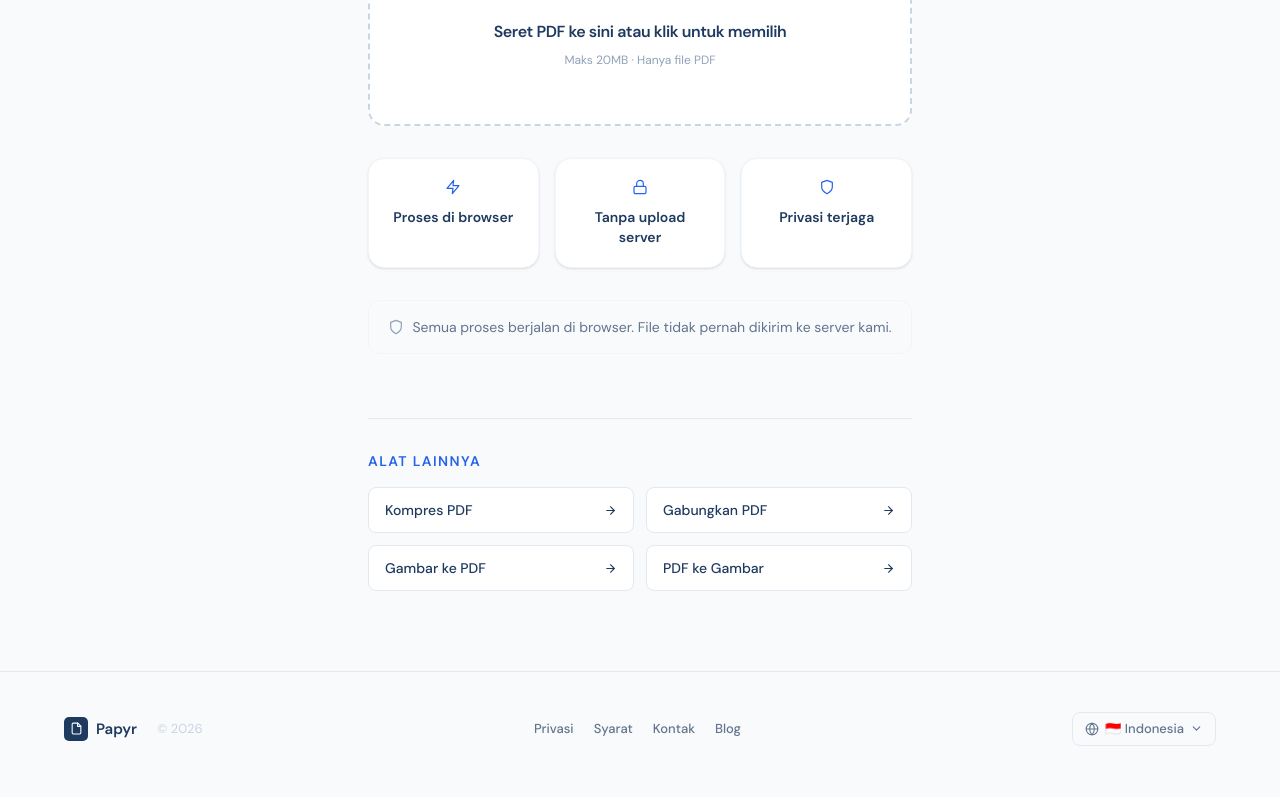
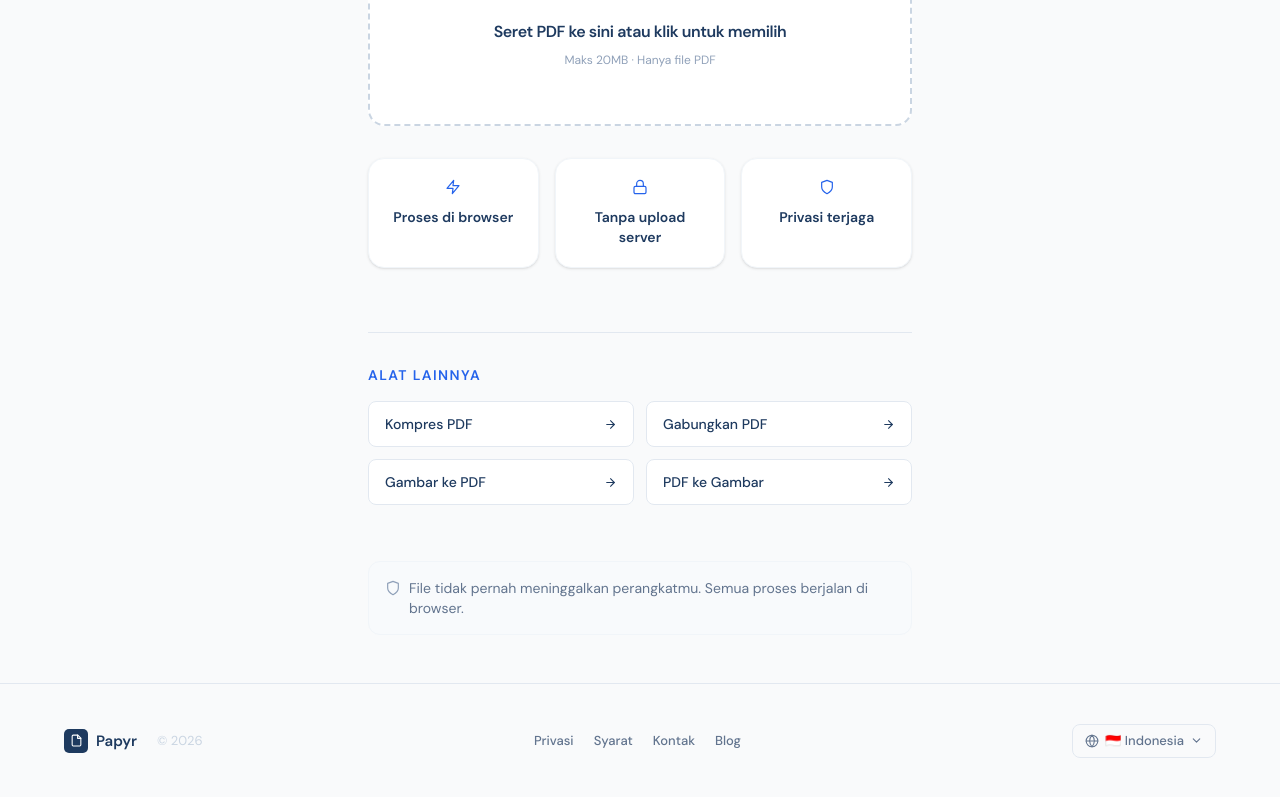
Before and after one commit to fazulfi/papyr, a Next.js app in the folder frontend/: page /split in a window 1280 px wide. Shown: the part 447-1244 px from the top of the page. Built offline with nearby package versions, Linux system fonts and the light colour scheme; no server answers.

Commit message:
feat: add always-visible PrivacyNotice component to all tool pages (PAPYR-071)
Ultraworked with [Sisyphus](https://github.com/code-yeongyu/oh-my-openagent)

Co-authored-by: Sisyphus <clio-agent@sisyphuslabs.ai>

```diff
--- a/frontend/src/app/compress/page.tsx
+++ b/frontend/src/app/compress/page.tsx
@@ -3,6 +3,7 @@
 import { useState } from "react";
 import PDFUploader from "@/components/PDFUploader";
 import OtherTools from "@/components/OtherTools";
+import PrivacyNotice from "@/components/PrivacyNotice";
 import { config } from "@/lib/config";
 
 /* ── Inline SVG Icons ── */
@@ -77,7 +78,10 @@ export default function CompressPage() {
         onStateChange={(state) => setUploaderState(state)}
       />
 
-      {/* Feature badges & Privacy — only visible in idle state */}
+      {/* Privacy notice — always visible */}
+      <PrivacyNotice model="server" />
+
+      {/* Feature badges — only visible in idle state */}
       {uploaderState === "idle" && (
         <div className="animate-fade-up">
           <div className="mt-8 grid grid-cols-1 gap-4 md:grid-cols-3">
@@ -91,16 +95,6 @@ export default function CompressPage() {
               </div>
             ))}
           </div>
-
-          {/* Privacy notice */}
-          <div className="mt-8 flex items-start justify-center rounded-xl bg-slate-50 p-4 text-sm text-slate-500 border border-slate-100">
-            <span className="mt-0.5 text-slate-400 mr-2 shrink-0">
-              <ShieldIcon size={16} />
-            </span>
-            <p>
-              File kamu otomatis dihapus setelah 1 jam. Kami tidak pernah menyimpan dokumenmu.
-            </p>
-          </div>
         </div>
       )}
       <OtherTools currentTool="/compress" />
--- a/frontend/src/app/image-to-pdf/page.tsx
+++ b/frontend/src/app/image-to-pdf/page.tsx
@@ -23,6 +23,7 @@ import { limits, config } from "@/lib/config";
 import { imagesToPDF, downloadPDF } from "@/lib/pdfUtils";
 import { trackTaskStarted, trackTaskCompleted, trackTaskFailed } from "@/lib/analytics";
 import OtherTools from "@/components/OtherTools";
+import PrivacyNotice from "@/components/PrivacyNotice";
 
 /* ── Types ── */
 
@@ -660,15 +661,6 @@ export default function ImageToPdfPage() {
                 ))}
               </div>
 
-              <div className="mt-8 flex items-start justify-center rounded-xl border border-slate-100 bg-slate-50 p-4 text-sm text-slate-500">
-                <span className="mr-2 mt-0.5 shrink-0 text-slate-400">
-                  <ShieldIcon size={16} />
-                </span>
-                <p>
-                  Gambar kecil diproses langsung di browser. File besar dikirim ke server
-                  dan otomatis dihapus dalam 1 jam.
-                </p>
-              </div>
              </>
           )}
 
@@ -676,6 +668,9 @@ export default function ImageToPdfPage() {
           <OtherTools currentTool="/image-to-pdf" />
         </div>
       )}
+
+      {/* Privacy notice — always visible */}
+      <PrivacyNotice model="hybrid" />
     </div>
   );
 }
--- a/frontend/src/app/merge/page.tsx
+++ b/frontend/src/app/merge/page.tsx
@@ -23,6 +23,7 @@ import { limits } from "@/lib/config";
 import { mergePDFs, downloadPDF } from "@/lib/pdfUtils";
 import { trackTaskStarted, trackTaskCompleted, trackTaskFailed } from "@/lib/analytics";
 import OtherTools from "@/components/OtherTools";
+import PrivacyNotice from "@/components/PrivacyNotice";
 
 /* ── Types ── */
 
@@ -560,7 +561,6 @@ export default function MergePage() {
 
           {/* Feature badges */}
           {files.length === 0 && (
-            <>
             <div className="mt-8 grid grid-cols-1 gap-4 md:grid-cols-3">
               {FEATURES.map((f) => (
                 <div
@@ -572,23 +572,15 @@ export default function MergePage() {
                 </div>
               ))}
             </div>
-
-              {/* Privacy notice */}
-              <div className="mt-8 flex items-start justify-center rounded-xl bg-slate-50 p-4 text-sm text-slate-500 border border-slate-100">
-                <span className="mt-0.5 text-slate-400 mr-2 shrink-0">
-                  <ShieldIcon size={16} />
-                </span>
-                <p>
-                  Semua proses berjalan di browser. File tidak pernah dikirim ke server kami.
-                </p>
-              </div>
-             </>
           )}
 
           {/* Other tools */}
           <OtherTools currentTool="/merge" />
         </div>
       )}
+
+      {/* Privacy notice — always visible */}
+      <PrivacyNotice model="client" />
     </div>
   );
 }
--- a/frontend/src/app/pdf-to-image/page.tsx
+++ b/frontend/src/app/pdf-to-image/page.tsx
@@ -7,6 +7,7 @@ import { getPDFPageCount } from "@/lib/pdfUtils";
 import PageRangeInput from "@/components/PageRangeInput";
 import { trackTaskStarted, trackTaskCompleted, trackTaskFailed } from "@/lib/analytics";
 import OtherTools from "@/components/OtherTools";
+import PrivacyNotice from "@/components/PrivacyNotice";
 
 /* ── Types ── */
 
@@ -482,20 +483,13 @@ export default function PdfToImagePage() {
             ))}
           </div>
 
-          {/* Privacy notice */}
-          <div className="mt-8 flex items-start justify-center rounded-xl bg-slate-50 p-4 text-sm text-slate-500 border border-slate-100">
-            <span className="mt-0.5 text-slate-400 mr-2 shrink-0">
-              <ShieldIcon size={16} />
-            </span>
-            <p>
-              File kamu otomatis dihapus setelah 1 jam. Kami tidak pernah menyimpan dokumenmu.
-            </p>
-          </div>
-
           {/* Other tools */}
           <OtherTools currentTool="/pdf-to-image" />
         </div>
       )}
+
+      {/* Privacy notice — always visible */}
+      <PrivacyNotice model="server" />
     </div>
   );
 }
--- a/frontend/src/app/split/page.tsx
+++ b/frontend/src/app/split/page.tsx
@@ -7,6 +7,7 @@ import { getPDFPageCount, splitPDF, downloadPDF } from "@/lib/pdfUtils";
 import PageRangeInput from "@/components/PageRangeInput";
 import { trackTaskStarted, trackTaskCompleted, trackTaskFailed } from "@/lib/analytics";
 import OtherTools from "@/components/OtherTools";
+import PrivacyNotice from "@/components/PrivacyNotice";
 
 /* ── Types ── */
 
@@ -475,20 +476,13 @@ export default function SplitPage() {
             ))}
           </div>
 
-          {/* Privacy notice */}
-          <div className="mt-8 flex items-start justify-center rounded-xl bg-slate-50 p-4 text-sm text-slate-500 border border-slate-100">
-            <span className="mt-0.5 text-slate-400 mr-2 shrink-0">
-              <ShieldIcon size={16} />
-            </span>
-            <p>
-              Semua proses berjalan di browser. File tidak pernah dikirim ke server kami.
-            </p>
-          </div>
-
           {/* Other tools */}
           <OtherTools currentTool="/split" />
         </div>
       )}
+
+      {/* Privacy notice — always visible */}
+      <PrivacyNotice model="client" />
     </div>
   );
 }
--- /dev/null
+++ b/frontend/src/components/PrivacyNotice.tsx
@@ -0,0 +1,50 @@
+"use client";
+
+/**
+ * PrivacyNotice — Reusable privacy notice component for all tool pages.
+ * Shows shield icon + contextual privacy message.
+ * Always visible regardless of tool state.
+ */
+
+function ShieldIcon() {
+  return (
+    <svg
+      width={16}
+      height={16}
+      viewBox="0 0 24 24"
+      fill="none"
+      stroke="currentColor"
+      strokeWidth="1.8"
+      strokeLinecap="round"
+      strokeLinejoin="round"
+    >
+      <path d="M12 22s8-4 8-10V5l-8-3-8 3v7c0 6 8 10 8 10z" />
+    </svg>
+  );
+}
+
+type ProcessingModel = "server" | "client" | "hybrid";
+
+const MESSAGES: Record<ProcessingModel, string> = {
+  server:
+    "File kamu otomatis dihapus setelah 1 jam. Kami tidak pernah menyimpan dokumenmu.",
+  client:
+    "File tidak pernah meninggalkan perangkatmu. Semua proses berjalan di browser.",
+  hybrid:
+    "File kecil diproses di browser. File besar dikirim ke server dan otomatis dihapus dalam 1 jam.",
+};
+
+export default function PrivacyNotice({
+  model,
+}: {
+  model: ProcessingModel;
+}) {
+  return (
+    <div className="mt-6 flex items-start justify-center rounded-xl bg-slate-50 p-4 text-sm text-slate-500 border border-slate-100">
+      <span className="mt-0.5 text-slate-400 mr-2 shrink-0">
+        <ShieldIcon />
+      </span>
+      <p>{MESSAGES[model]}</p>
+    </div>
+  );
+}
```
Lines whose indentation alone changed are shown as unchanged.
